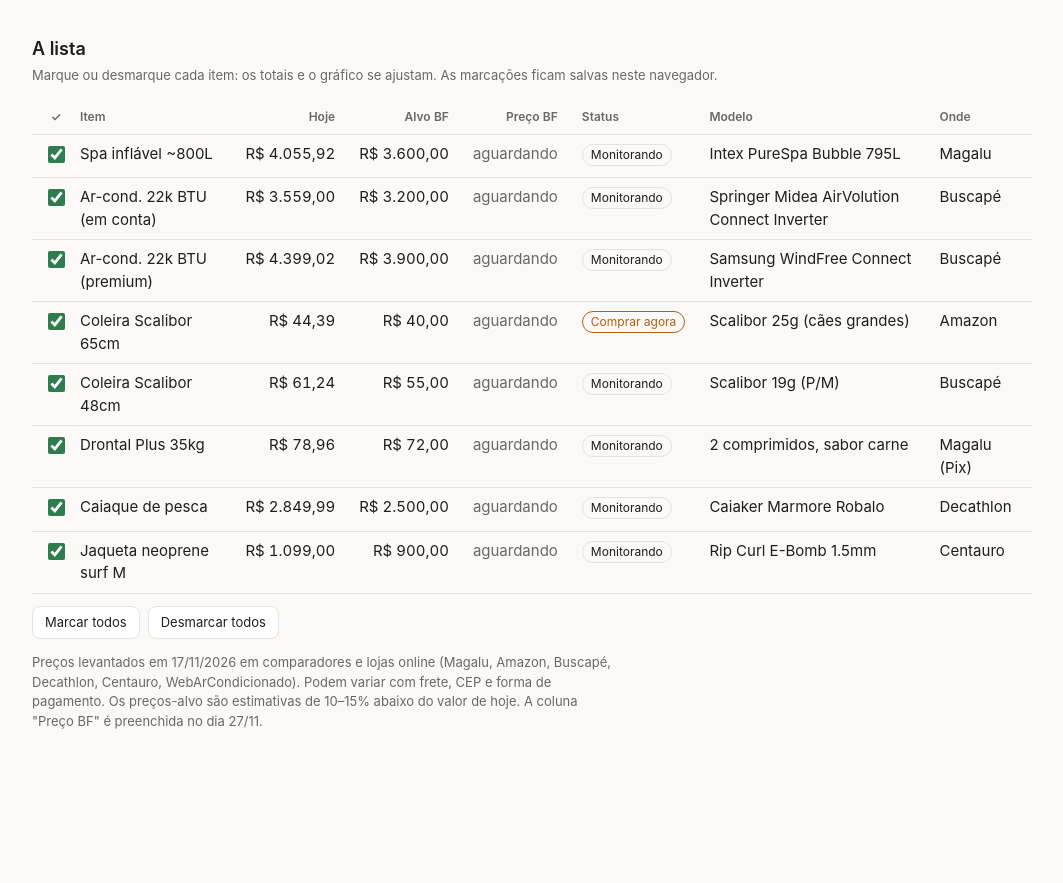
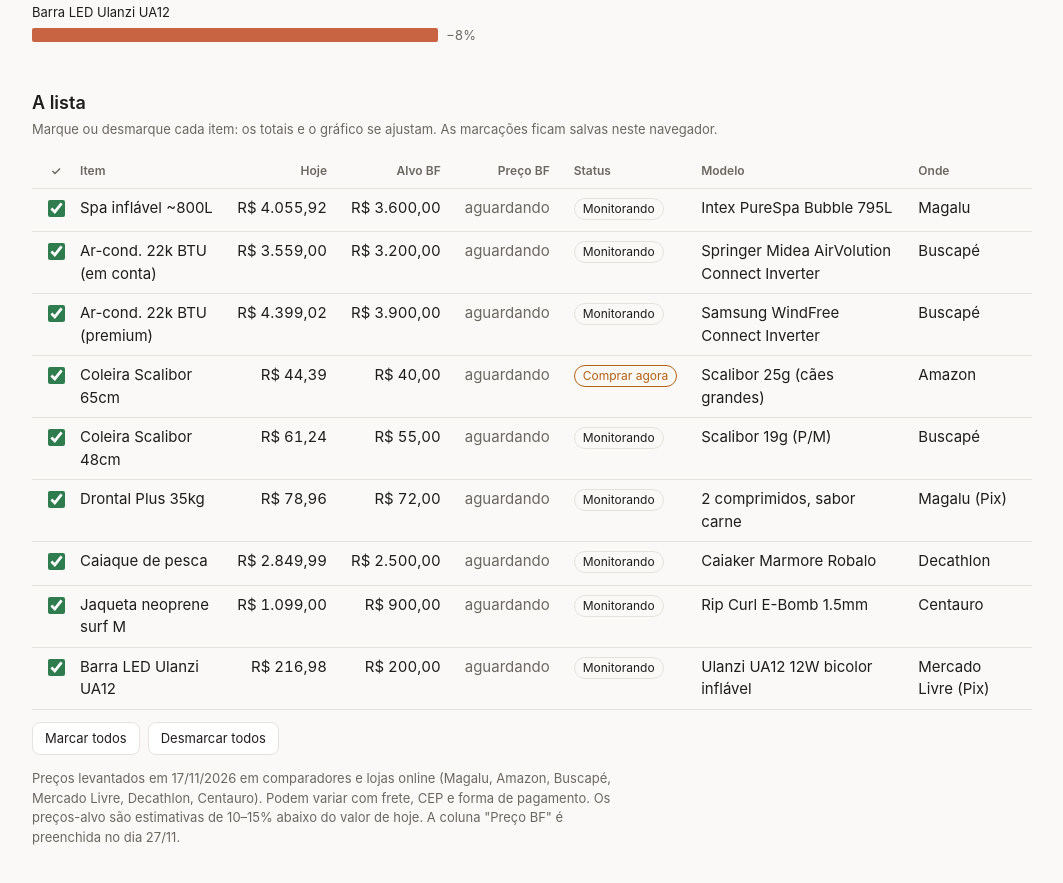
Before and after one commit to rodrigoormond-dotcom/ormond, a plain HTML site: page blackfriday/index.html in a window 1280 px wide. Shown: the part 833-1716 px from the top of the page, without its empty margins (108-1171 px from the left). Before the commit the page ends 1612 px from the top, so only its background shows below. Drawn offline with Linux system fonts and the light colour scheme.

Commit message:
Add Ulanzi UA12 to Black Friday list
Co-Authored-By: Claude Opus 5.5 <noreply@anthropic.com>
Claude-Session: https://claude.ai/code/session_01NZ8avRMAThzmBsJK5uKKJJ

```diff
--- a/blackfriday/index.html
+++ b/blackfriday/index.html
@@ -97,7 +97,7 @@
       <button type="button" id="all-on">Marcar todos</button>
       <button type="button" id="all-off">Desmarcar todos</button>
     </div>
-    <p class="note">Preços levantados em 17/11/2026 em comparadores e lojas online (Magalu, Amazon, Buscapé, Decathlon, Centauro, WebArCondicionado). Podem variar com frete, CEP e forma de pagamento. Os preços-alvo são estimativas de 10–15% abaixo do valor de hoje. A coluna "Preço BF" é preenchida no dia 27/11.</p>
+    <p class="note">Preços levantados em 17/11/2026 em comparadores e lojas online (Magalu, Amazon, Buscapé, Mercado Livre, Decathlon, Centauro). Podem variar com frete, CEP e forma de pagamento. Os preços-alvo são estimativas de 10–15% abaixo do valor de hoje. A coluna "Preço BF" é preenchida no dia 27/11.</p>
   </section>
 </div>
 
@@ -110,7 +110,8 @@
     { item: "Coleira Scalibor 48cm", modelo: "Scalibor 19g (P/M)", hoje: 61.24, onde: "Buscapé", alvo: 55, bf: null, status: "Monitorando" },
     { item: "Drontal Plus 35kg", modelo: "2 comprimidos, sabor carne", hoje: 78.96, onde: "Magalu (Pix)", alvo: 72, bf: null, status: "Monitorando" },
     { item: "Caiaque de pesca", modelo: "Caiaker Marmore Robalo", hoje: 2849.99, onde: "Decathlon", alvo: 2500, bf: null, status: "Monitorando" },
-    { item: "Jaqueta neoprene surf M", modelo: "Rip Curl E-Bomb 1.5mm", hoje: 1099.00, onde: "Centauro", alvo: 900, bf: null, status: "Monitorando" }
+    { item: "Jaqueta neoprene surf M", modelo: "Rip Curl E-Bomb 1.5mm", hoje: 1099.00, onde: "Centauro", alvo: 900, bf: null, status: "Monitorando" },
+    { item: "Barra LED Ulanzi UA12", modelo: "Ulanzi UA12 12W bicolor inflável", hoje: 216.98, onde: "Mercado Livre (Pix)", alvo: 200, bf: null, status: "Monitorando" }
   ];
 
   const KEY = "bf2026-fora";
```
